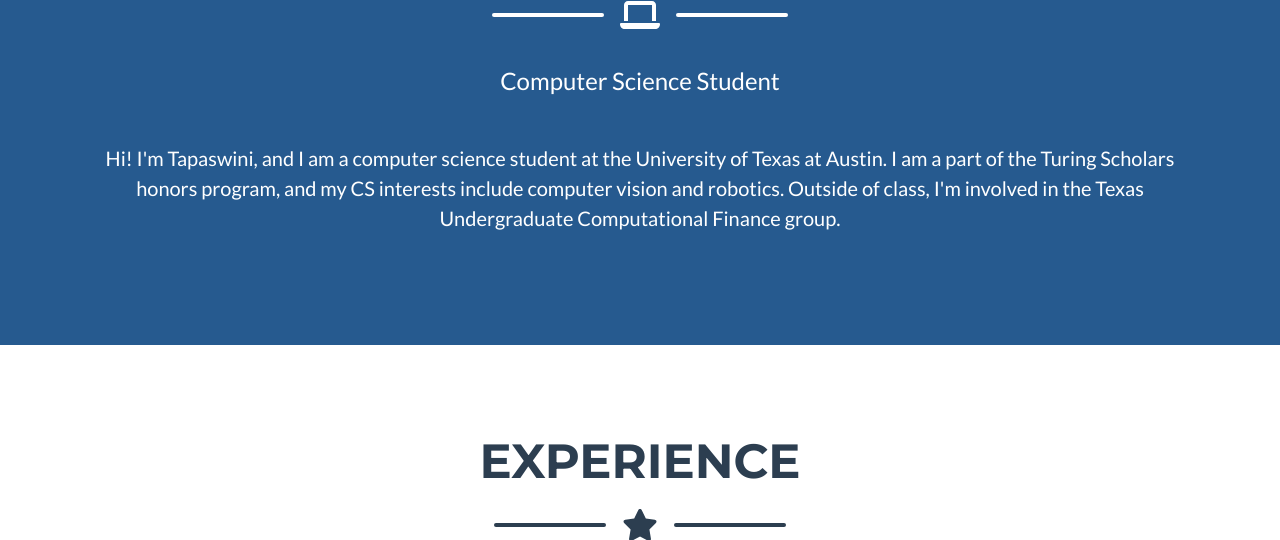
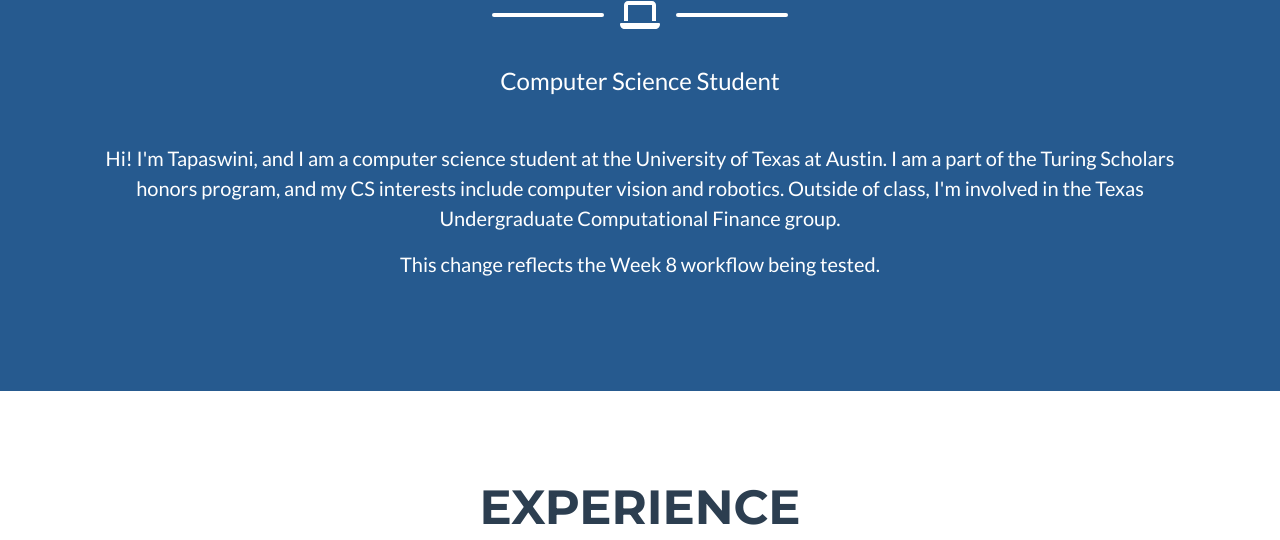
Before and after one commit to tapaswini-kodavanti/MLH-Fellowship-pe-portfolio, a Flask app: page / in a window 1280 px wide. Shown: the part 572-1112 px from the top of the page. Run offline with Flask 2, Linux system fonts and the light colour scheme; parts of the project's set-up code (start-up, migrations or seed data) failed here and were passed over; some libraries are stand-ins or nearby versions.

Commit message:
changed to test new workflow

```diff
--- a/app/templates/index.html
+++ b/app/templates/index.html
@@ -58,6 +58,8 @@
                             of Texas at Austin. I am a part of the Turing Scholars honors program, and my CS interests
                             include computer vision and robotics. Outside of class, I'm involved in the Texas
                             Undergraduate Computational Finance group.
+                        </p>
+                        <p class="lead">This change reflects the Week 8 workflow being tested.
                         </p>
                     </div>
             </div>
```
